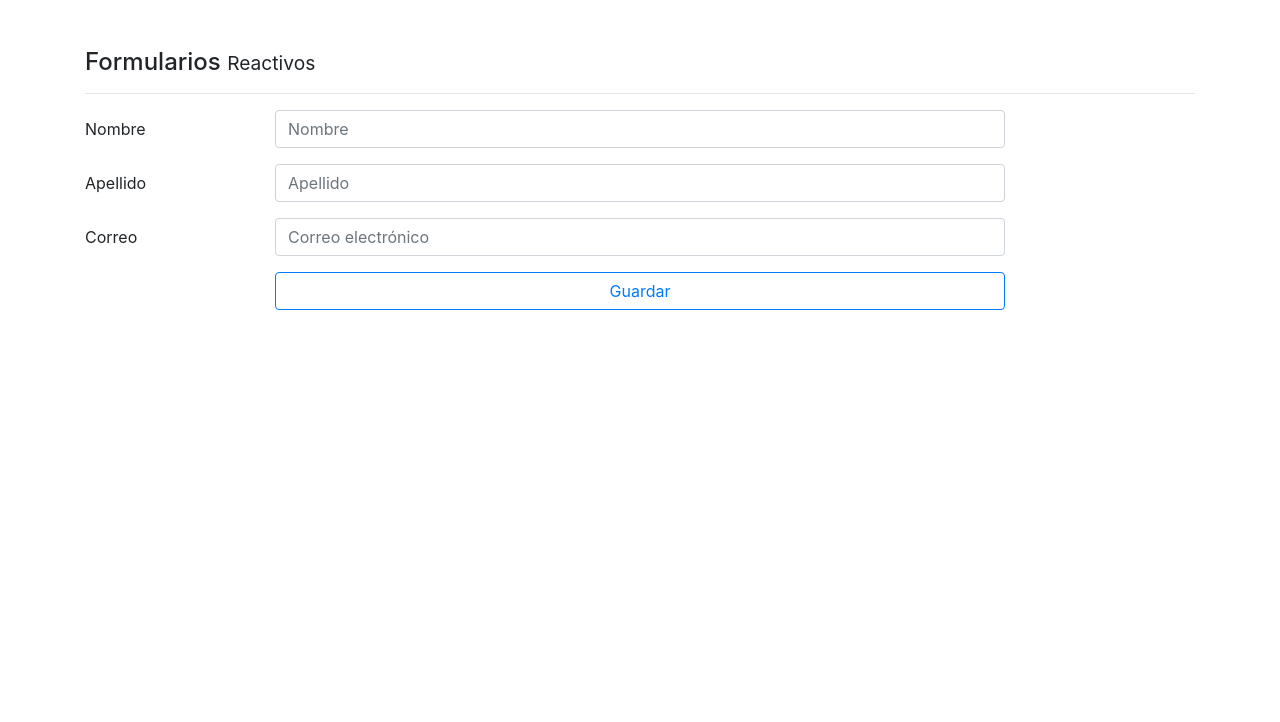
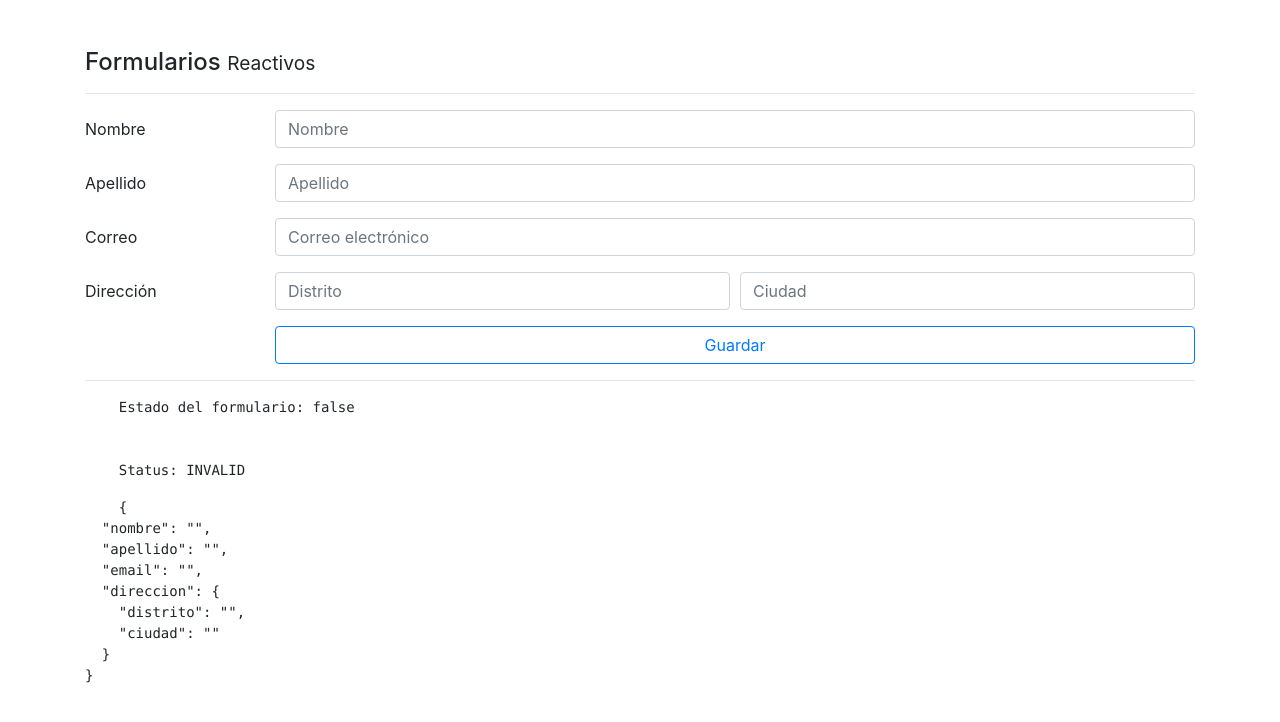
Before and after one commit to neritoo/formularios-angular, an Angular app: page /reactive in a window 1280 px wide. Shown: the top 722 px of the page. Built offline with nearby package versions, Linux system fonts and the light colour scheme.

Commit message:
agregado: validators/campo direccion.

```diff
--- a/src/app/pages/reactive/reactive.component.html
+++ b/src/app/pages/reactive/reactive.component.html
@@ -1,22 +1,24 @@
 <h4>Formularios <small> Reactivos </small></h4>
 <hr>
-<form autocomplete="off">
+<form autocomplete="off" [formGroup]="form" (ngSubmit)="guardar()">
 
     <div>
 
         <div class="form-group row">
             <label class="col-2 col-form-label">Nombre</label>
-            <div class="col-8">
+            <div class="col">
 
-                <input class="form-control" type="text" placeholder="Nombre">
+                <input autocomplete="none" class="form-control" type="text" placeholder="Nombre" formControlName="nombre" [class.is-invalid]="nombreNoValido">
+                <small class="text-danger" *ngIf="nombreNoValido">Ingrese mínimo 4 caractéres.</small>
             </div>
         </div>
 
         <div class="form-group row">
             <label class="col-2 col-form-label">Apellido</label>
-            <div class="col-8">
+            <div class="col">
 
-                <input class="form-control" type="text" placeholder="Apellido">
+                <input autocomplete="none" class="form-control" type="text" placeholder="Apellido" formControlName="apellido" [class.is-invalid]="apellidoNoValido">
+                <small class="text-danger" *ngIf="apellidoNoValido">Ingrese mínimo 4 caractéres.</small>
             </div>
         </div>
 
@@ -24,17 +26,28 @@
 
     <div class="form-group row">
         <label class="col-2 col-form-label">Correo</label>
-        <div class="col-8">
+        <div class="col">
 
-            <input class="form-control" type="email" placeholder="Correo electrónico">
+            <input class="form-control" type="email" placeholder="Correo electrónico" formControlName="email" [class.is-invalid]="emailNoValido">
+            <small class="text-danger" *ngIf="emailNoValido">Email obligatorio.</small>
         </div>
     </div>
 
-
+    <div class="form-group row" formGroupName="direccion">
+        <label class="col-2 col-form-label">Dirección</label>
+        <div class="form-row col">
+            <div class="col">
+                <input type="text" class="form-control" placeholder="Distrito" formControlName="distrito">
+            </div>
+            <div class="col">
+                <input type="text" class="form-control" placeholder="Ciudad" formControlName="ciudad">
+            </div>
+        </div>
+    </div>
 
     <div class="form-group row">
         <label class="col-2 col-form-label">&nbsp;</label>
-        <div class="input-group col-md-8">
+        <div class="input-group col">
             <button type="submit" class="btn btn-outline-primary btn-block">
         Guardar
       </button>
@@ -42,3 +55,14 @@
     </div>
 
 </form>
+
+<hr>
+<pre>
+    Estado del formulario: {{form.valid}}
+<br>
+    Status: {{form.status}}
+</pre>
+
+<pre>
+    {{form.value | json}}
+</pre>
--- a/src/app/pages/reactive/reactive.component.ts
+++ b/src/app/pages/reactive/reactive.component.ts
@@ -1,4 +1,5 @@
 import { Component, OnInit } from '@angular/core';
+import { FormGroup, FormBuilder, Validators } from '@angular/forms';
 
 @Component({
   selector: 'app-reactive',
@@ -7,9 +8,49 @@ import { Component, OnInit } from '@angular/core';
 })
 export class ReactiveComponent implements OnInit {
 
-  constructor() { }
+  form: FormGroup;
+
+  constructor(
+    private fb: FormBuilder
+  ) {
+    this.crearFormulario();
+  }
 
   ngOnInit() {
   }
 
+  crearFormulario() {
+    this.form = this.fb.group({
+      nombre: ['', [Validators.required, Validators.minLength(4)]],
+      apellido: ['', [Validators.required, Validators.minLength(4)]],
+      email: ['', [Validators.required, Validators.pattern('[a-z0-9._%+-]+@[a-z0-9.-]+\.[a-z]{2,3}$')]],
+      direccion: this.fb.group({
+        distrito: ['', Validators.required],
+        ciudad: ['', Validators.required]
+      })
+    });
+  }
+
+  get nombreNoValido() {
+    return this.form.get('nombre').invalid && this.form.get('nombre').touched;
+  }
+
+  get apellidoNoValido() {
+    return this.form.get('apellido').invalid && this.form.get('apellido').touched;
+  }
+
+  get emailNoValido() {
+    return this.form.get('email').invalid && this.form.get('email').touched;
+  }
+
+  guardar() {
+    console.log(this.form);
+
+    if(this.form.invalid) {
+      return Object.values(this.form.controls).forEach(control => {
+        control.markAsTouched();
+      });
+    }
+  }
+
 }
```
